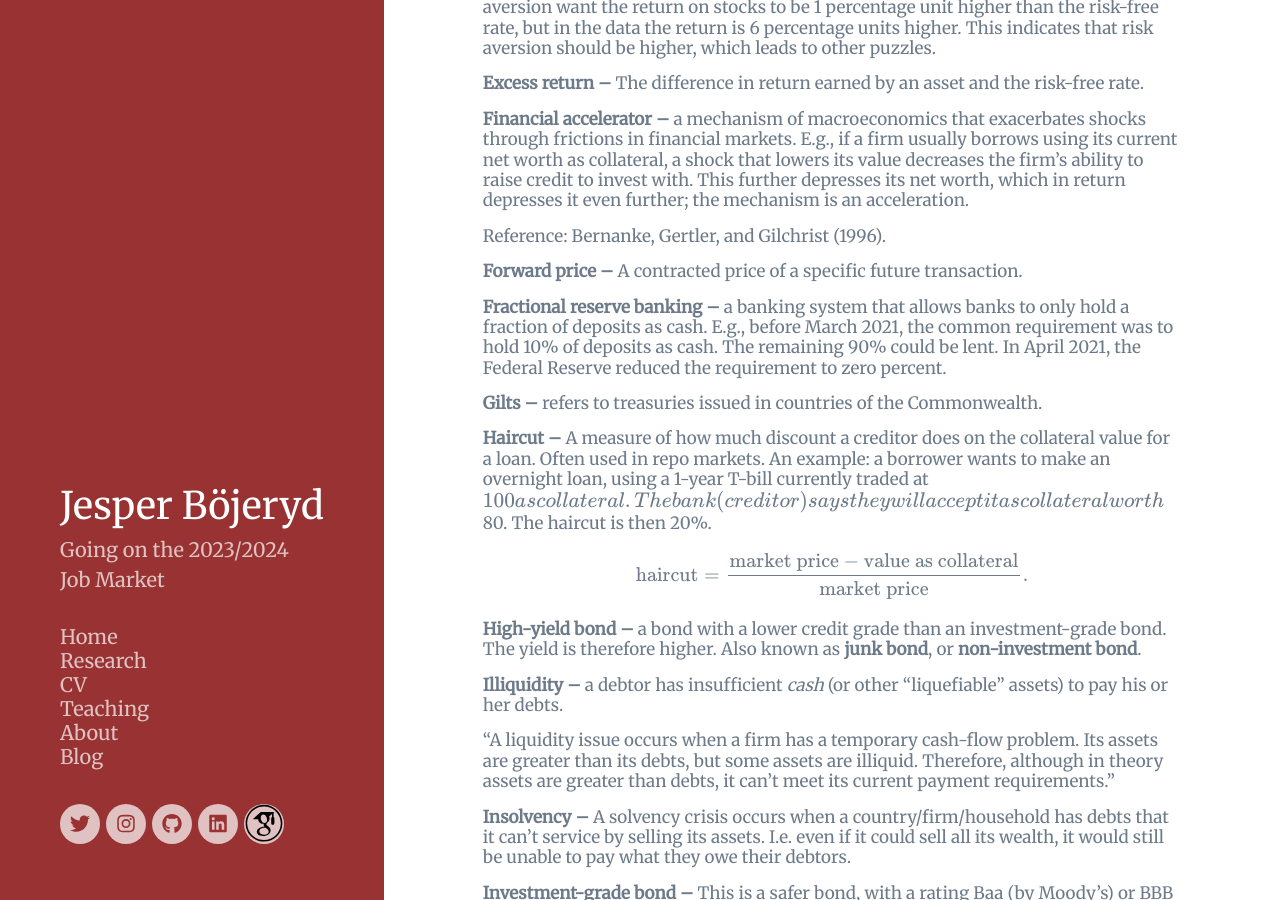
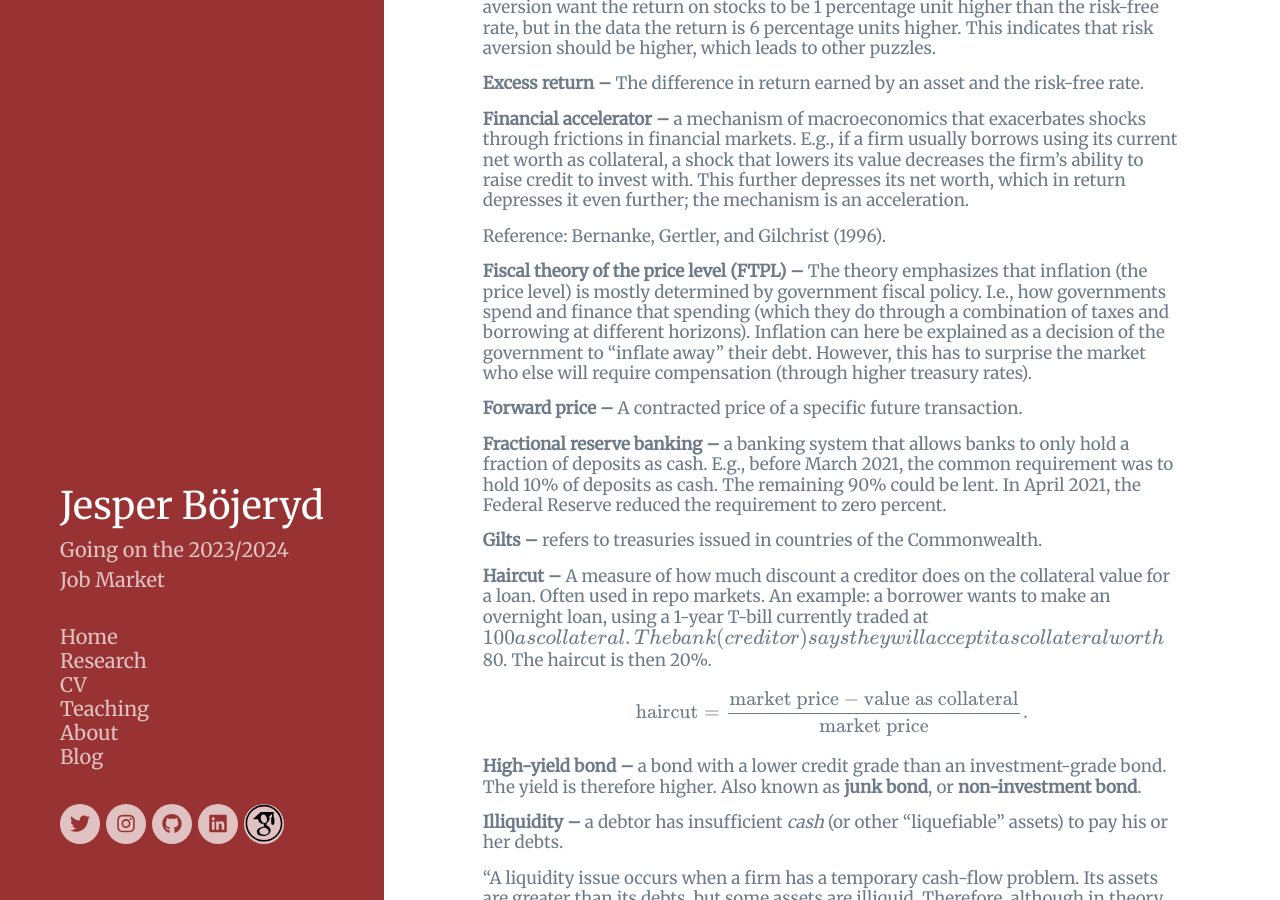
Before and after one commit to bojeryd91/bojeryd91.github.io, a Jekyll site: the page built from _posts/2020-08-13-macro-finance-glossary.md, in a window 1280 px wide and 900 px high, scrolled down 2053 px. Built offline with Jekyll 4.4.1, drawn with Linux system fonts in a browser that asks for light colours; nearby versions of some CDN libraries; some web fonts are replaced; formulas are drawn with MathJax 3.

Commit message:
Adds FTPL

```diff
--- a/_posts/2020-08-13-macro-finance-glossary.md
+++ b/_posts/2020-08-13-macro-finance-glossary.md
@@ -94,6 +94,8 @@ When a bigger investor in the money market "deposits" money in a bank, we say th
 
 Reference: Bernanke, Gertler, and Gilchrist (1996).
 
+
+**Fiscal theory of the price level (FTPL) --** The theory emphasizes that inflation (the price level) is mostly determined by government fiscal policy. I.e., how governments spend and finance that spending (which they do through a combination of taxes and borrowing at different horizons). Inflation can here be explained as a decision of the government to "inflate away" their debt. However, this has to surprise the market who else will require compensation (through higher treasury rates).
 
 
 **Forward price --** A contracted price of a specific future transaction.
```
